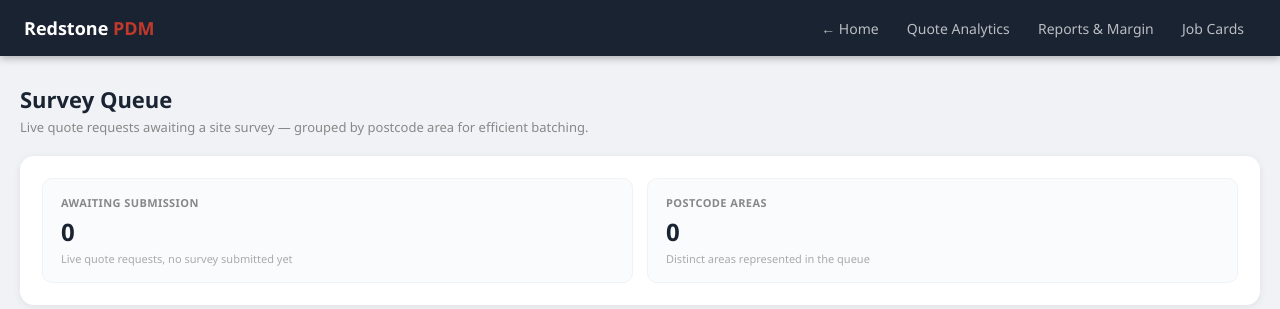
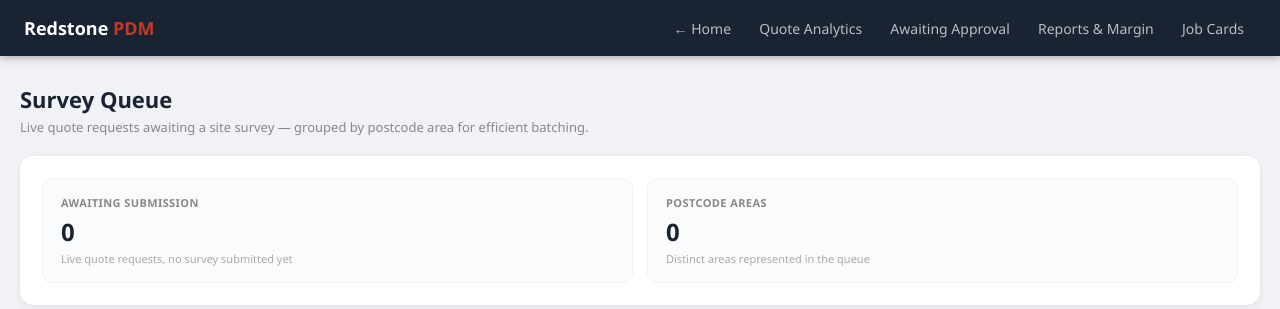
Before and after one commit to RedstonePDM/redstone-pdm-jobcard, a Flask app: page /admin/survey-queue in a window 1280 px wide. Shown: the top 309 px of the page. Run offline with Flask 3, Linux system fonts and the light colour scheme; the visitor is signed in with stand-in values (Sample User, id 1); data that the repository does not hold is empty; parts of the project's set-up code (start-up, migrations or seed data) failed here and were passed over; some libraries are stand-ins or nearby versions.

Commit message:
Add 'Awaiting Approval' link to topbar

```diff
--- a/templates/survey_queue.html
+++ b/templates/survey_queue.html
@@ -99,6 +99,7 @@
   <div class="topbar-right">
     <a href="/admin">← Home</a>
     <a href="/admin/reports">Quote Analytics</a>
+    <a href="/admin/awaiting-approval">Awaiting Approval</a>
     <a href="/admin/margin">Reports & Margin</a>
     <a href="/admin/jobcards">Job Cards</a>
   </div>
```
